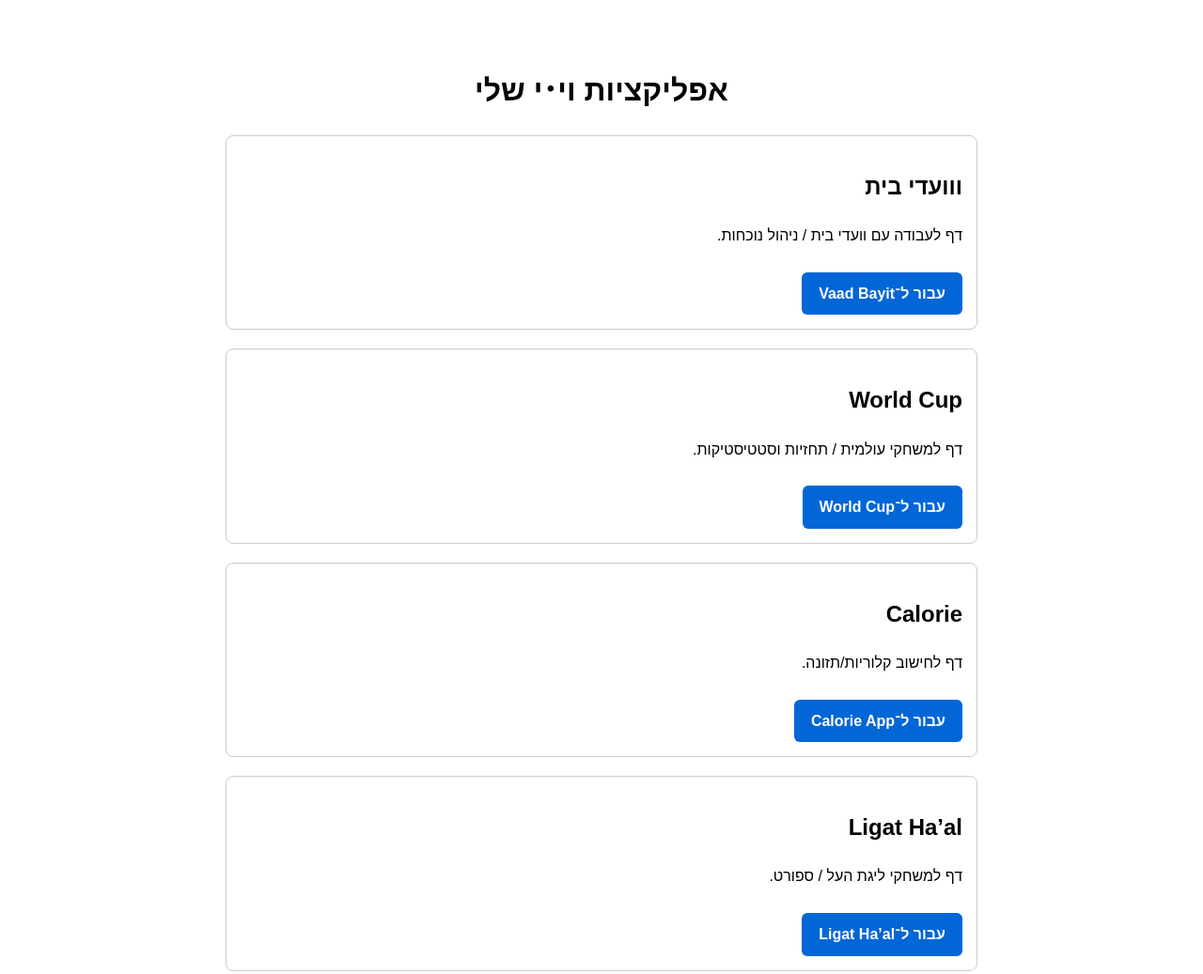
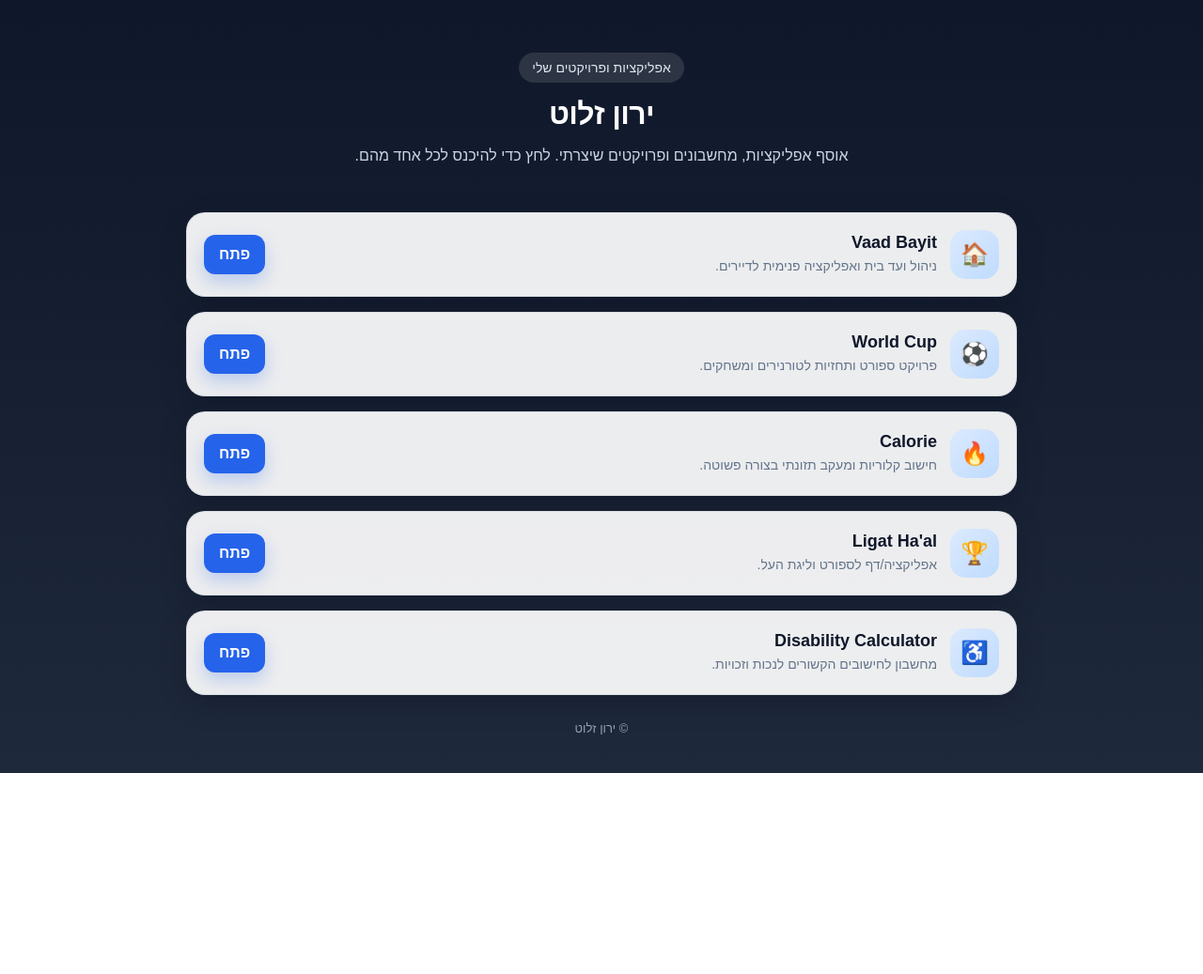
Before and after one commit to yaronzlot/yaronzlot.github.io, a plain HTML site: page index.html in a window 1280 px wide. Shown: the top 1037 px of the page at 94% size. After the commit the page ends 823 px from the top, so only its background shows below. Drawn offline with Linux system fonts and the light colour scheme.

Commit message:
Add files via upload

```diff
--- a/index.html
+++ b/index.html
@@ -1,71 +1,229 @@
 <!DOCTYPE html>
 <html lang="he" dir="rtl">
 <head>
-  <meta charset="UTF-8">
-  <title>אפליקציות וי･י(web) – ירון זלוט</title>
-  <meta name="description" content="אוסף אפליקציות ופרויקטים ב־web: ליגת הלאליגה, עולמית, חישובי עישון(DISABLED), ווועדי בית, Calorie וכו’">
+  <meta charset="UTF-8" />
+  <meta name="viewport" content="width=device-width, initial-scale=1.0" />
+  <title>אפליקציות ופרויקטים | yaronzlot</title>
+  <meta name="description" content="אוסף אפליקציות ופרויקטים של ירון זלוט." />
   <style>
+    :root {
+      --bg1: #0f172a;
+      --bg2: #1e293b;
+      --card: rgba(255,255,255,0.92);
+      --text: #0f172a;
+      --muted: #64748b;
+      --primary: #2563eb;
+      --primary-hover: #1d4ed8;
+      --border: rgba(148,163,184,0.22);
+      --shadow: 0 10px 30px rgba(2, 6, 23, 0.18);
+    }
+
+    * { box-sizing: border-box; }
+
     body {
+      margin: 0;
       font-family: Arial, sans-serif;
-      max-width: 800px;
-      margin: 30px auto;
-      padding: 20px;
-      line-height: 1.6;
+      background: linear-gradient(180deg, var(--bg1), var(--bg2));
+      color: white;
+      min-height: 100vh;
     }
-    h1 { text-align: center; }
-    .app {
-      margin: 20px 0;
-      padding: 15px;
-      border: 1px solid #ccc;
-      border-radius: 8px;
+
+    .wrap {
+      max-width: 920px;
+      margin: 0 auto;
+      padding: 28px 18px 40px;
+    }
+
+    .hero {
+      text-align: center;
+      padding: 28px 16px 20px;
+    }
+
+    .badge {
+      display: inline-block;
+      background: rgba(255,255,255,0.12);
+      color: #e2e8f0;
+      padding: 8px 14px;
+      border-radius: 999px;
+      font-size: 14px;
+      margin-bottom: 14px;
+      backdrop-filter: blur(8px);
+    }
+
+    h1 {
+      margin: 0;
+      font-size: 32px;
+      line-height: 1.2;
+      letter-spacing: -0.02em;
+    }
+
+    .subtitle {
+      margin: 12px auto 0;
+      max-width: 620px;
+      color: #cbd5e1;
+      font-size: 16px;
+      line-height: 1.7;
+    }
+
+    .grid {
+      display: grid;
+      grid-template-columns: 1fr;
+      gap: 16px;
+      margin-top: 26px;
+    }
+
+    .card {
+      background: var(--card);
+      color: var(--text);
+      border: 1px solid var(--border);
+      border-radius: 20px;
+      padding: 18px;
+      box-shadow: var(--shadow);
+      display: flex;
+      align-items: center;
+      justify-content: space-between;
+      gap: 16px;
+    }
+
+    .left {
+      display: flex;
+      align-items: center;
+      gap: 14px;
+      min-width: 0;
+    }
+
+    .icon {
+      width: 52px;
+      height: 52px;
+      border-radius: 16px;
+      display: grid;
+      place-items: center;
+      background: linear-gradient(135deg, #dbeafe, #bfdbfe);
+      font-size: 24px;
+      flex: 0 0 auto;
+    }
+
+    .text {
+      min-width: 0;
+    }
+
+    .title {
+      font-weight: 700;
+      font-size: 18px;
+      margin-bottom: 4px;
+      color: #0f172a;
+    }
+
+    .desc {
+      color: var(--muted);
+      font-size: 14px;
+      line-height: 1.5;
+    }
+
+    .btn {
+      background: var(--primary);
+      color: white;
+      text-decoration: none;
+      padding: 12px 16px;
+      border-radius: 12px;
+      font-weight: 700;
+      white-space: nowrap;
+      transition: 0.2s ease;
+      box-shadow: 0 8px 18px rgba(37,99,235,0.25);
+    }
+
+    .btn:hover {
+      background: var(--primary-hover);
+      transform: translateY(-1px);
+    }
+
+    .footer {
+      text-align: center;
+      color: #94a3b8;
+      margin-top: 28px;
+      font-size: 13px;
+    }
+
+    @media (max-width: 640px) {
+      h1 { font-size: 26px; }
+      .card {
+        flex-direction: column;
+        align-items: stretch;
       }
       .btn {
-      display: inline-block;
-      padding: 10px 18px;
-      margin-top: 10px;
-      background: #0366d6;
-      color: white;
-      text-decoration: none;
-      border-radius: 6px;
-      font-weight: bold;
+        text-align: center;
       }
-    .btn:hover {
-      background: #024c9b;
     }
   </style>
 </head>
 <body>
-  <h1>אפליקציות וי･י שלי</h1>
+  <div class="wrap">
+    <section class="hero">
+      <div class="badge">אפליקציות ופרויקטים שלי</div>
+      <h1>ירון זלוט</h1>
+      <p class="subtitle">
+        אוסף אפליקציות, מחשבונים ופרויקטים שיצרתי. לחץ כדי להיכנס לכל אחד מהם.
+      </p>
+    </section>
 
-  <div class="app">
-    <h2>ווועדי בית</h2>
-    <p>דף לעבודה עם וועדי בית / ניהול נוכחות.</p>
-    <a href="https://yaronzlot.github.io/vaadbayit/" class="btn">עבור ל־Vaad Bayit</a>
+    <section class="grid">
+      <div class="card">
+        <div class="left">
+          <div class="icon">🏠</div>
+          <div class="text">
+            <div class="title">Vaad Bayit</div>
+            <div class="desc">ניהול ועד בית ואפליקציה פנימית לדיירים.</div>
+          </div>
+        </div>
+        <a class="btn" href="https://yaronzlot.github.io/vaadbayit/" target="_blank">פתח</a>
       </div>
 
-  <div class="app">
-    <h2>World Cup</h2>
-    <p>דף למשחקי עולמית / תחזיות וסטטיסטיקות.</p>
-    <a href="https://yaronzlot.github.io/worldcup/" class="btn">עבור ל־World Cup</a>
+      <div class="card">
+        <div class="left">
+          <div class="icon">⚽</div>
+          <div class="text">
+            <div class="title">World Cup</div>
+            <div class="desc">פרויקט ספורט ותחזיות לטורנירים ומשחקים.</div>
+          </div>
+        </div>
+        <a class="btn" href="https://yaronzlot.github.io/worldcup/" target="_blank">פתח</a>
       </div>
 
-  <div class="app">
-    <h2>Calorie</h2>
-    <p>דף לחישוב קלוריות/תזונה.</p>
-    <a href="https://yaronzlot.github.io/Calorie/" class="btn">עבור ל־Calorie App</a>
+      <div class="card">
+        <div class="left">
+          <div class="icon">🔥</div>
+          <div class="text">
+            <div class="title">Calorie</div>
+            <div class="desc">חישוב קלוריות ומעקב תזונתי בצורה פשוטה.</div>
+          </div>
+        </div>
+        <a class="btn" href="https://yaronzlot.github.io/Calorie/" target="_blank">פתח</a>
       </div>
 
-  <div class="app">
-    <h2>Ligat Ha’al</h2>
-    <p>דף למשחקי ליגת העל / ספורט.</p>
-    <a href="https://yaronzlot.github.io/ligathal/" class="btn">עבור ל־Ligat Ha’al</a>
+      <div class="card">
+        <div class="left">
+          <div class="icon">🏆</div>
+          <div class="text">
+            <div class="title">Ligat Ha'al</div>
+            <div class="desc">אפליקציה/דף לספורט וליגת העל.</div>
+          </div>
+        </div>
+        <a class="btn" href="https://yaronzlot.github.io/ligathal/" target="_blank">פתח</a>
       </div>
 
-  <div class="app">
-    <h2>Disability Calculator</h2>
-    <p>מחשבון פנסיות/נכים.</p>
-    <a href="https://yaronzlot.github.io/DisabilityCalculator/" class="btn">עבור ל־Disability Calculator</a>
+      <div class="card">
+        <div class="left">
+          <div class="icon">♿</div>
+          <div class="text">
+            <div class="title">Disability Calculator</div>
+            <div class="desc">מחשבון לחישובים הקשורים לנכות וזכויות.</div>
           </div>
+        </div>
+        <a class="btn" href="https://yaronzlot.github.io/DisabilityCalculator/" target="_blank">פתח</a>
+      </div>
+    </section>
 
+    <div class="footer">© ירון זלוט</div>
+  </div>
 </body>
 </html>
```
Lines whose indentation alone changed are shown as unchanged.
